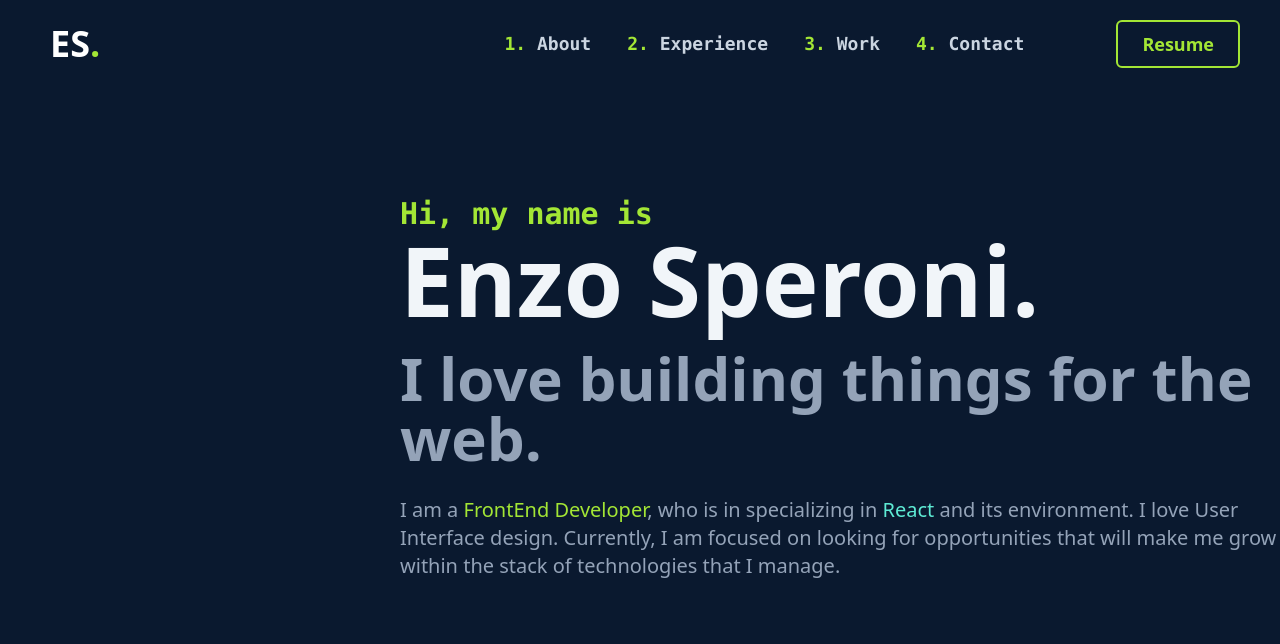
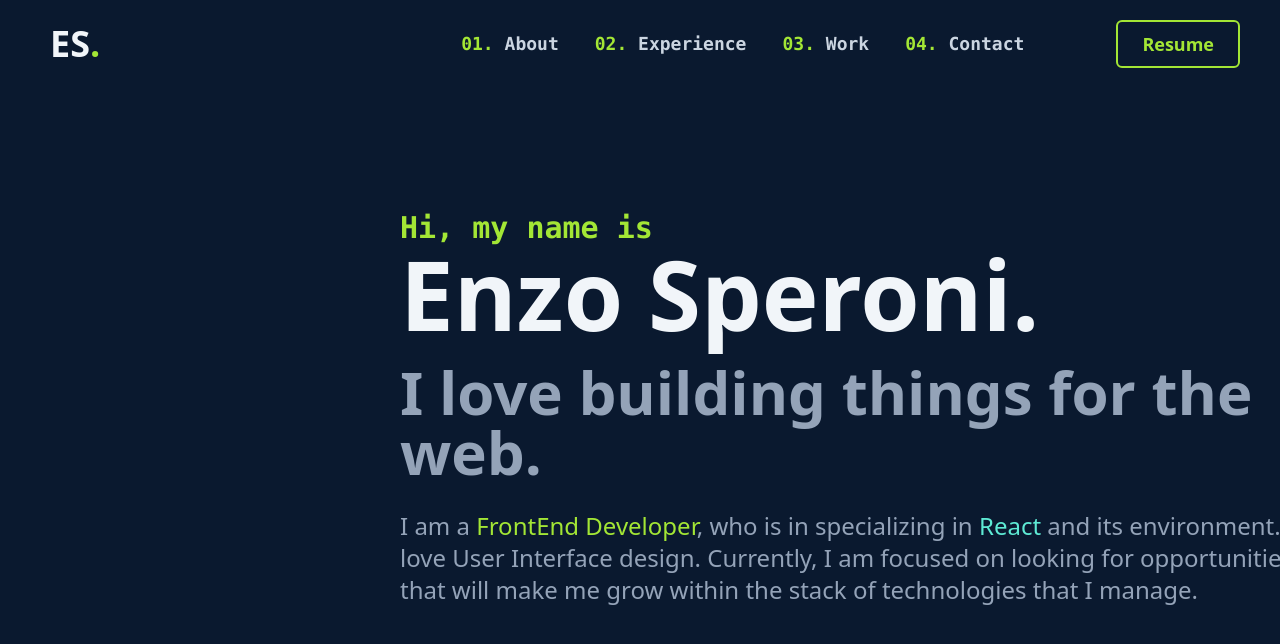
Before and after one commit to enzoSperoni01/portfolio-react-tw, a React (Vite) app: page / in a window 1280 px wide. Shown: the top 644 px of the page. Built offline with nearby package versions, Linux system fonts and the light colour scheme.

Commit message:
Fixing things on the Home + Navbar

```diff
--- a/src/components/Home.jsx
+++ b/src/components/Home.jsx
@@ -10,7 +10,7 @@ function Home() {
                 justify-center
                 items-left
                 content-center
-                h-[80vh]
+                h-[85vh]
             '>
                 <p className='
                     text-lime-400
@@ -30,7 +30,7 @@ function Home() {
                     mt-5
                 '>I love building  things for the web.</h2>
                 <p className='
-                    text-xl
+                    text-2xl
                     mt-7
                     font-medium
                     text-slate-400
--- a/src/components/Navbar.jsx
+++ b/src/components/Navbar.jsx
@@ -11,12 +11,12 @@ function Navbar() {
             '>
                 <div>
                     <h1 className='
-                        text-white
+                        text-slate-100
                         font-bold
                         text-4xl
                         cursor-pointer
                         ml-[50px]
-                        hover:text-gray-300
+                        hover:text-slate-300
                     '>
                         ES<span className='text-lime-400'>.</span></h1>
                 </div>
@@ -41,7 +41,7 @@ function Navbar() {
                             hover:duration-300
                         '><span className='
                             text-lime-400
-                        '>1.</span> About</a>
+                        '>01.</span> About</a>
                         <a href="#Experience" className='
                             mr-9
                             hover:text-slate-400
@@ -50,7 +50,7 @@ function Navbar() {
                             hover:duration-300
                         '><span className='
                             text-lime-400
-                        '>2.</span> Experience</a>
+                        '>02.</span> Experience</a>
                         <a href="#Work" className='
                             mr-9
                             hover:text-slate-400
@@ -59,7 +59,7 @@ function Navbar() {
                             hover:duration-300
                         '><span className='
                             text-lime-400
-                        '>3.</span> Work</a>
+                        '>03.</span> Work</a>
                         <a href="#Contact" className='
                             mr-9
                             hover:text-slate-400
@@ -68,7 +68,7 @@ function Navbar() {
                             hover:duration-300
                         '><span className='
                             text-lime-400
-                        '>4.</span> Contact</a>
+                        '>04.</span> Contact</a>
                     </div>
 
                     <a href="#">
```
